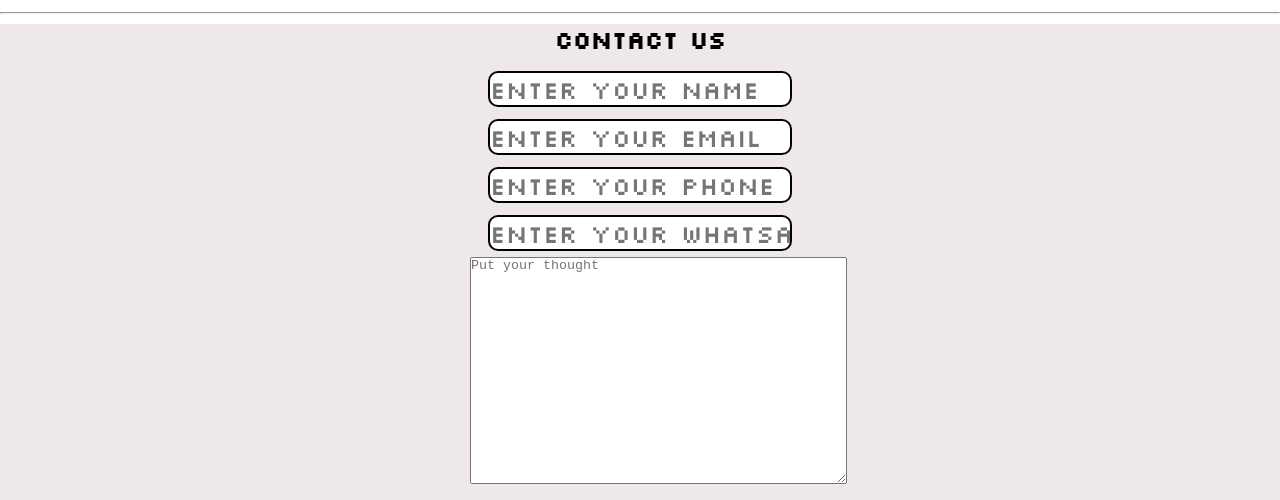
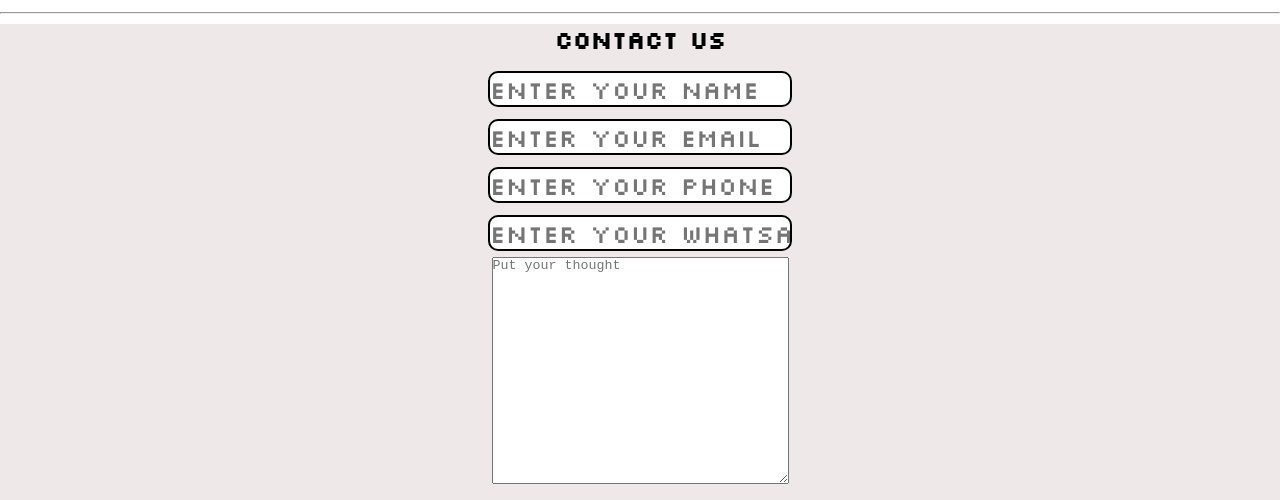
Before and after one commit to anand-http/Pure-Html-css-and-js-site, a plain HTML site: page index.html in a window 1280 px wide. Shown: the part 1813-2313 px from the top of the page. Drawn offline with Linux system fonts and the light colour scheme.

Commit message:
modified texarea length

```diff
--- a/index.html
+++ b/index.html
@@ -137,7 +137,7 @@
             <input type="email" name="email" id="email" placeholder="Enter your email">
             <input type="phone" name="phone" id="phone" placeholder="Enter your phone no.">
             <input type="phone" name="gfphone" id="gfphone" placeholder="Enter your whatsapp no.">
-            <textarea name="text" id="txt" cols="45" rows="15" placeholder="Put your thought"></textarea>
+            <textarea name="text" id="txt" cols="35" rows="15" placeholder="Put your thought"></textarea>
 
             <button class="btn btn-dark">Submit</button>
 
```
